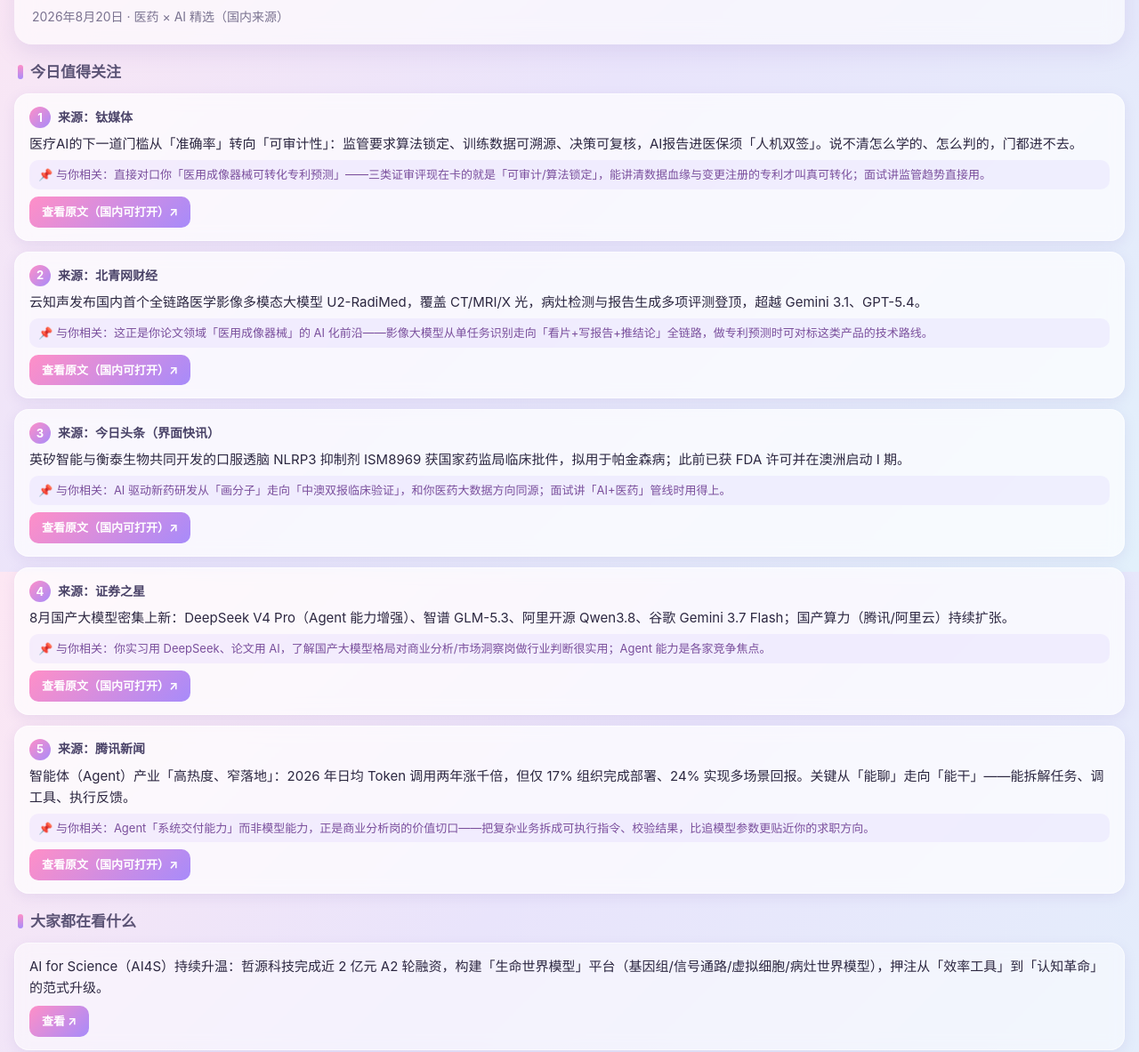
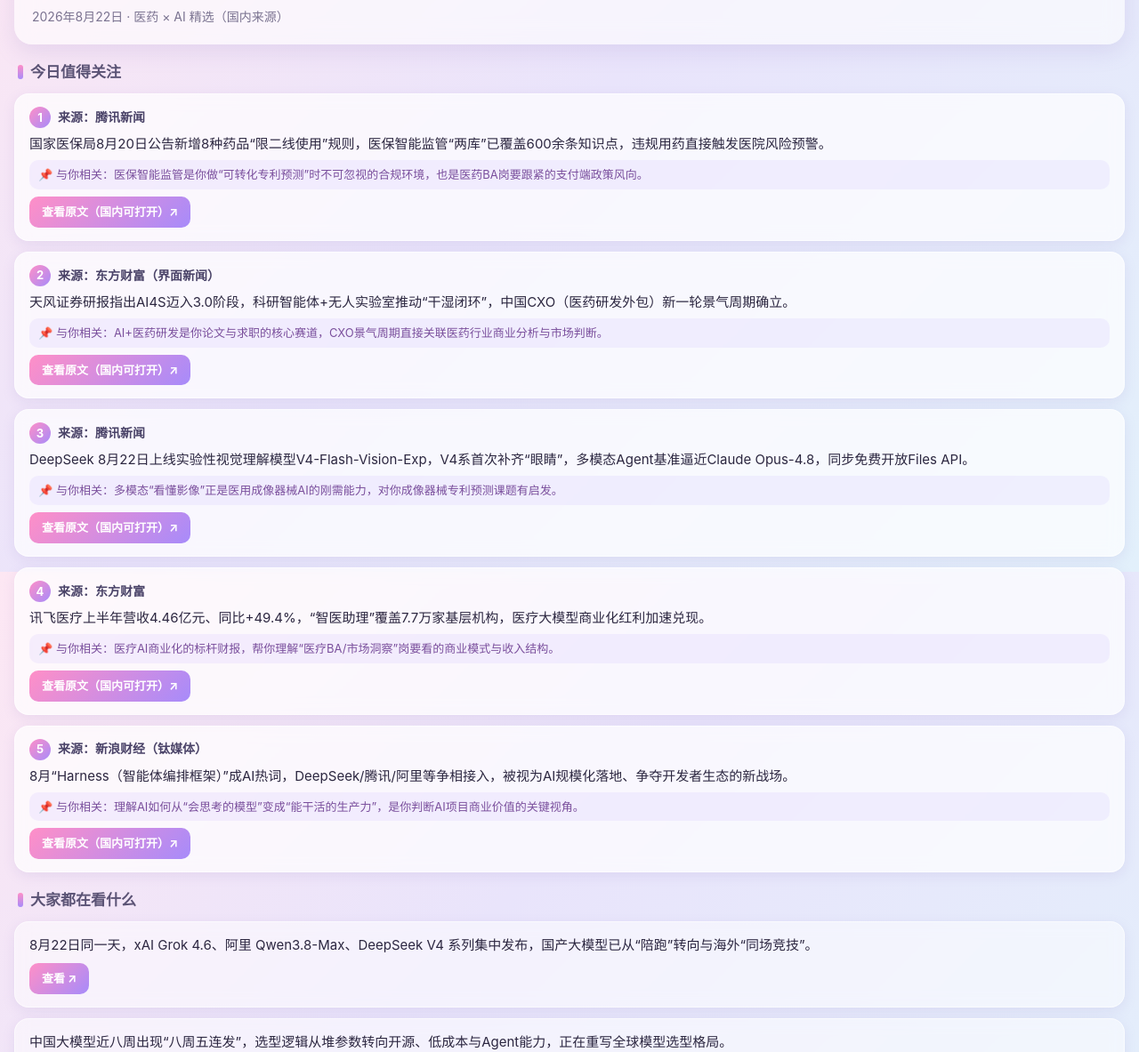
Before and after one commit to qiqi8-shiny/qqi_workbench, a plain HTML site: page digest/latest.html in a window 1280 px wide. Shown: the part 157-1340 px from the top of the page at 89% size. Drawn offline with Linux system fonts and the light colour scheme.

Commit message:
feat: 自动同步 AI 日报 2026-08-22

```diff
--- a/digest/latest.html
+++ b/digest/latest.html
@@ -3,7 +3,7 @@
 <head>
 <meta charset="UTF-8">
 <meta name="viewport" content="width=device-width, initial-scale=1.0">
-<title>AI 日报 · 2026年8月20日</title>
+<title>AI 日报 · 2026年8月22日</title>
 <style>
   * { box-sizing: border-box; margin: 0; padding: 0; }
   body {
@@ -67,49 +67,49 @@
   <section id="p1" class="page active">
     <div class="hero">
       <h1>AI 日报</h1>
-      <div class="date">2026年8月20日 · 医药 × AI 精选（国内来源）</div>
+      <div class="date">2026年8月22日 · 医药 × AI 精选（国内来源）</div>
     </div>
     <div class="sectitle"><span class="bar"></span>今日值得关注</div>
 
         <article class="card">
-          <div class="meta"><span class="num">1</span><span class="src">来源：钛媒体</span></div>
-          <p class="sum">医疗AI的下一道门槛从「准确率」转向「可审计性」：监管要求算法锁定、训练数据可溯源、决策可复核，AI报告进医保须「人机双签」。说不清怎么学的、怎么判的，门都进不去。</p>
-          <div class="rel">📌 与你相关：直接对口你「医用成像器械可转化专利预测」——三类证审评现在卡的就是「可审计/算法锁定」，能讲清数据血缘与变更注册的专利才叫真可转化；面试讲监管趋势直接用。</div>
-          <a class="linkbtn" href="https://www.tmtpost.com/8099916.html" target="_blank" rel="noopener">查看原文（国内可打开）↗</a>
+          <div class="meta"><span class="num">1</span><span class="src">来源：腾讯新闻</span></div>
+          <p class="sum">国家医保局8月20日公告新增8种药品“限二线使用”规则，医保智能监管“两库”已覆盖600余条知识点，违规用药直接触发医院风险预警。</p>
+          <div class="rel">📌 与你相关：医保智能监管是你做“可转化专利预测”时不可忽视的合规环境，也是医药BA岗要跟紧的支付端政策风向。</div>
+          <a class="linkbtn" href="https://so.html5.qq.com/page/real/search_news?docid=70000021_9546a8969c927465" target="_blank" rel="noopener">查看原文（国内可打开）↗</a>
         </article>
         <article class="card">
-          <div class="meta"><span class="num">2</span><span class="src">来源：北青网财经</span></div>
-          <p class="sum">云知声发布国内首个全链路医学影像多模态大模型 U2-RadiMed，覆盖 CT/MRI/X 光，病灶检测与报告生成多项评测登顶，超越 Gemini 3.1、GPT-5.4。</p>
-          <div class="rel">📌 与你相关：这正是你论文领域「医用成像器械」的 AI 化前沿——影像大模型从单任务识别走向「看片+写报告+推结论」全链路，做专利预测时可对标这类产品的技术路线。</div>
-          <a class="linkbtn" href="https://finance.ynet.com/2026/08/19/4035726t632.html" target="_blank" rel="noopener">查看原文（国内可打开）↗</a>
+          <div class="meta"><span class="num">2</span><span class="src">来源：东方财富（界面新闻）</span></div>
+          <p class="sum">天风证券研报指出AI4S迈入3.0阶段，科研智能体+无人实验室推动“干湿闭环”，中国CXO（医药研发外包）新一轮景气周期确立。</p>
+          <div class="rel">📌 与你相关：AI+医药研发是你论文与求职的核心赛道，CXO景气周期直接关联医药行业商业分析与市场判断。</div>
+          <a class="linkbtn" href="https://finance.eastmoney.com/a/202608223850176333.html" target="_blank" rel="noopener">查看原文（国内可打开）↗</a>
         </article>
         <article class="card">
-          <div class="meta"><span class="num">3</span><span class="src">来源：今日头条（界面快讯）</span></div>
-          <p class="sum">英矽智能与衡泰生物共同开发的口服透脑 NLRP3 抑制剂 ISM8969 获国家药监局临床批件，拟用于帕金森病；此前已获 FDA 许可并在澳洲启动 I 期。</p>
-          <div class="rel">📌 与你相关：AI 驱动新药研发从「画分子」走向「中澳双报临床验证」，和你医药大数据方向同源；面试讲「AI+医药」管线时用得上。</div>
-          <a class="linkbtn" href="https://www.toutiao.com/article/7669594837008319027/" target="_blank" rel="noopener">查看原文（国内可打开）↗</a>
+          <div class="meta"><span class="num">3</span><span class="src">来源：腾讯新闻</span></div>
+          <p class="sum">DeepSeek 8月22日上线实验性视觉理解模型V4-Flash-Vision-Exp，V4系首次补齐“眼睛”，多模态Agent基准逼近Claude Opus-4.8，同步免费开放Files API。</p>
+          <div class="rel">📌 与你相关：多模态“看懂影像”正是医用成像器械AI的刚需能力，对你成像器械专利预测课题有启发。</div>
+          <a class="linkbtn" href="https://so.html5.qq.com/page/real/search_news?docid=70000021_0096a896c2535452" target="_blank" rel="noopener">查看原文（国内可打开）↗</a>
         </article>
         <article class="card">
-          <div class="meta"><span class="num">4</span><span class="src">来源：证券之星</span></div>
-          <p class="sum">8月国产大模型密集上新：DeepSeek V4 Pro（Agent 能力增强）、智谱 GLM-5.3、阿里开源 Qwen3.8、谷歌 Gemini 3.7 Flash；国产算力（腾讯/阿里云）持续扩张。</p>
-          <div class="rel">📌 与你相关：你实习用 DeepSeek、论文用 AI，了解国产大模型格局对商业分析/市场洞察岗做行业判断很实用；Agent 能力是各家竞争焦点。</div>
-          <a class="linkbtn" href="https://stock.stockstar.com/JC2026081900017742.shtml" target="_blank" rel="noopener">查看原文（国内可打开）↗</a>
+          <div class="meta"><span class="num">4</span><span class="src">来源：东方财富</span></div>
+          <p class="sum">讯飞医疗上半年营收4.46亿元、同比+49.4%，“智医助理”覆盖7.7万家基层机构，医疗大模型商业化红利加速兑现。</p>
+          <div class="rel">📌 与你相关：医疗AI商业化的标杆财报，帮你理解“医疗BA/市场洞察”岗要看的商业模式与收入结构。</div>
+          <a class="linkbtn" href="https://caifuhao.eastmoney.com/news/20260818193311007407880" target="_blank" rel="noopener">查看原文（国内可打开）↗</a>
         </article>
         <article class="card">
-          <div class="meta"><span class="num">5</span><span class="src">来源：腾讯新闻</span></div>
-          <p class="sum">智能体（Agent）产业「高热度、窄落地」：2026 年日均 Token 调用两年涨千倍，但仅 17% 组织完成部署、24% 实现多场景回报。关键从「能聊」走向「能干」——能拆解任务、调工具、执行反馈。</p>
-          <div class="rel">📌 与你相关：Agent「系统交付能力」而非模型能力，正是商业分析岗的价值切口——把复杂业务拆成可执行指令、校验结果，比追模型参数更贴近你的求职方向。</div>
-          <a class="linkbtn" href="https://news.qq.com/rain/a/20260819A0D6XI00" target="_blank" rel="noopener">查看原文（国内可打开）↗</a>
+          <div class="meta"><span class="num">5</span><span class="src">来源：新浪财经（钛媒体）</span></div>
+          <p class="sum">8月“Harness（智能体编排框架）”成AI热词，DeepSeek/腾讯/阿里等争相接入，被视为AI规模化落地、争夺开发者生态的新战场。</p>
+          <div class="rel">📌 与你相关：理解AI如何从“会思考的模型”变成“能干活的生产力”，是你判断AI项目商业价值的关键视角。</div>
+          <a class="linkbtn" href="https://finance.sina.com.cn/cj/2026-08-21/doc-inipaent8143965.shtml" target="_blank" rel="noopener">查看原文（国内可打开）↗</a>
         </article>
     <div class="sectitle"><span class="bar"></span>大家都在看什么</div>
 
         <article class="card sub">
-          <p class="sum">AI for Science（AI4S）持续升温：哲源科技完成近 2 亿元 A2 轮融资，构建「生命世界模型」平台（基因组/信号通路/虚拟细胞/病灶世界模型），押注从「效率工具」到「认知革命」的范式升级。</p>
-          <a class="linkbtn" href="https://www.toutiao.com/article/7671054785042317834" target="_blank" rel="noopener">查看 ↗</a>
+          <p class="sum">8月22日同一天，xAI Grok 4.6、阿里 Qwen3.8-Max、DeepSeek V4 系列集中发布，国产大模型已从“陪跑”转向与海外“同场竞技”。</p>
+          <a class="linkbtn" href="https://www.toutiao.com/article/7676673995147575858/" target="_blank" rel="noopener">查看 ↗</a>
         </article>
         <article class="card sub">
-          <p class="sum">国产大模型「70 天超 10 款」密集发布，CNBC 称美国限制反而催化中国 AI 快速创新；推理、编程、智能体等关键领域正逼近美国顶尖闭源模型。</p>
-          <a class="linkbtn" href="https://www.toutiao.com/article/7673812569731236367/" target="_blank" rel="noopener">查看 ↗</a>
+          <p class="sum">中国大模型近八周出现“八周五连发”，选型逻辑从堆参数转向开源、低成本与Agent能力，正在重写全球模型选型格局。</p>
+          <a class="linkbtn" href="http://www.nxbn.cn/news/6955" target="_blank" rel="noopener">查看 ↗</a>
         </article>
     <div class="foot">为方便手机直接查看，本页与原文链接均已生成网页版 · 每日自动更新</div>
   </section>
@@ -124,16 +124,16 @@
     <div class="sectitle"><span class="bar"></span>今日发现的好用 Skill（推荐，按需安装）</div>
 
         <article class="card rec">
-          <div class="meta"><span class="tag-rec">推荐</span><span class="src">market-researcher（市场调研专家）</span></div>
-          <p class="sum">市场分析、消费者洞察与机会评估</p>
-          <div class="rel">💡 为什么推荐：对口你求职的「商业分析/市场洞察」方向，可快速产出市场分析、消费者洞察与机会评估框架，练手做行业/竞品研究。</div>
-          <p class="hint">需要安装请回复我「装 market-researcher（市场调研专家）」。</p>
+          <div class="meta"><span class="tag-rec">推荐</span><span class="src">geo-analyzer</span></div>
+          <p class="sum">向豆包/Kimi/DeepSeek 三大 AI 搜索自动提问，分析品牌出现率、情绪倾向与竞品对比，生成可视化报告。</p>
+          <div class="rel">💡 为什么推荐：做医药/医疗健康品牌声量、竞品对比、用户情绪洞察时很实用，对口你「市场洞察/客户洞察」求职方向。</div>
+          <p class="hint">需要安装请回复我「装 geo-analyzer」。</p>
         </article>
         <article class="card rec">
-          <div class="meta"><span class="tag-rec">推荐</span><span class="src">lingyi-user-persona-and-crowd-insight（用户画像与人群洞察）</span></div>
-          <p class="sum">盘点数据与画像就绪度，设计标签体系、分群模型、代表性画像与人群洞察</p>
-          <div class="rel">💡 为什么推荐：对口「客户洞察」方向，把零散用户数据变成可复用的画像资产与「洞察→运营动作」回路，面试谈用户分层/人群洞察时很实用。</div>
-          <p class="hint">需要安装请回复我「装 lingyi-user-persona-and-crowd-insight（用户画像与人群洞察）」。</p>
+          <div class="meta"><span class="tag-rec">推荐</span><span class="src">analyze-global-news-public-opinion</span></div>
+          <p class="sum">适用于新产品上市反馈、竞品分析、危机响应和市场调研，支持来源策略锁定。</p>
+          <div class="rel">💡 为什么推荐：写行业/竞品/用户洞察报告时的调研利器，帮你快速沉淀「市场洞察」类岗位需要的论据。</div>
+          <p class="hint">需要安装请回复我「装 analyze-global-news-public-opinion」。</p>
         </article>
     <div class="sectitle"><span class="bar"></span>⭐ 重要 Skill 参考（按你毕设/求职方向精选）</div>
     <div class="note">📋 这份清单覆盖你「毕设（专利+综述+ML）+ 医药专业 + 求职商业分析」方向，列得比较全。你告诉我哪些无关，我再删。已剔除：病理切片、癌症影像下载、以及纯生物信息学/基因组/量子/天文/材料/湿实验机器人等明显无关项。</div>
```
